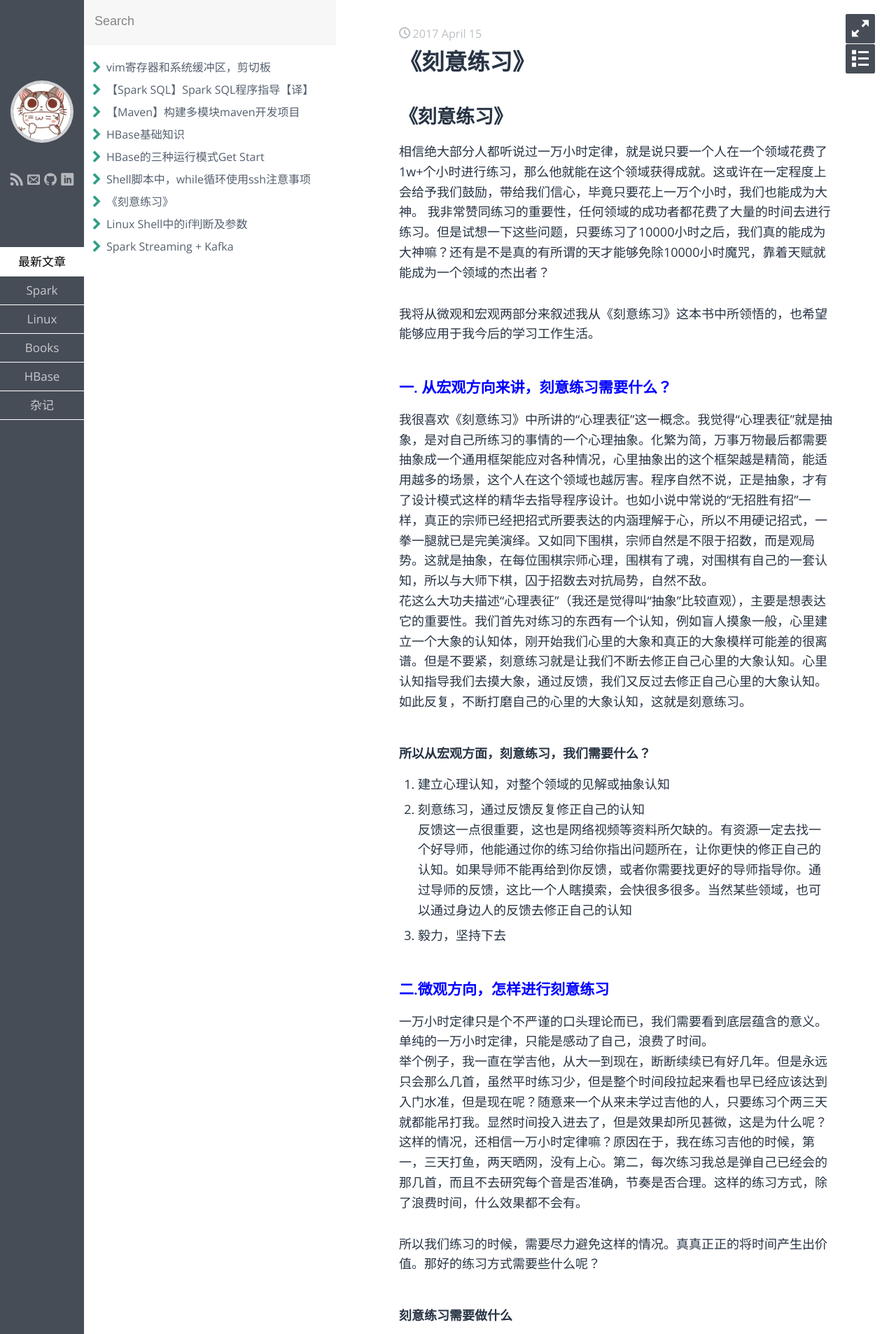
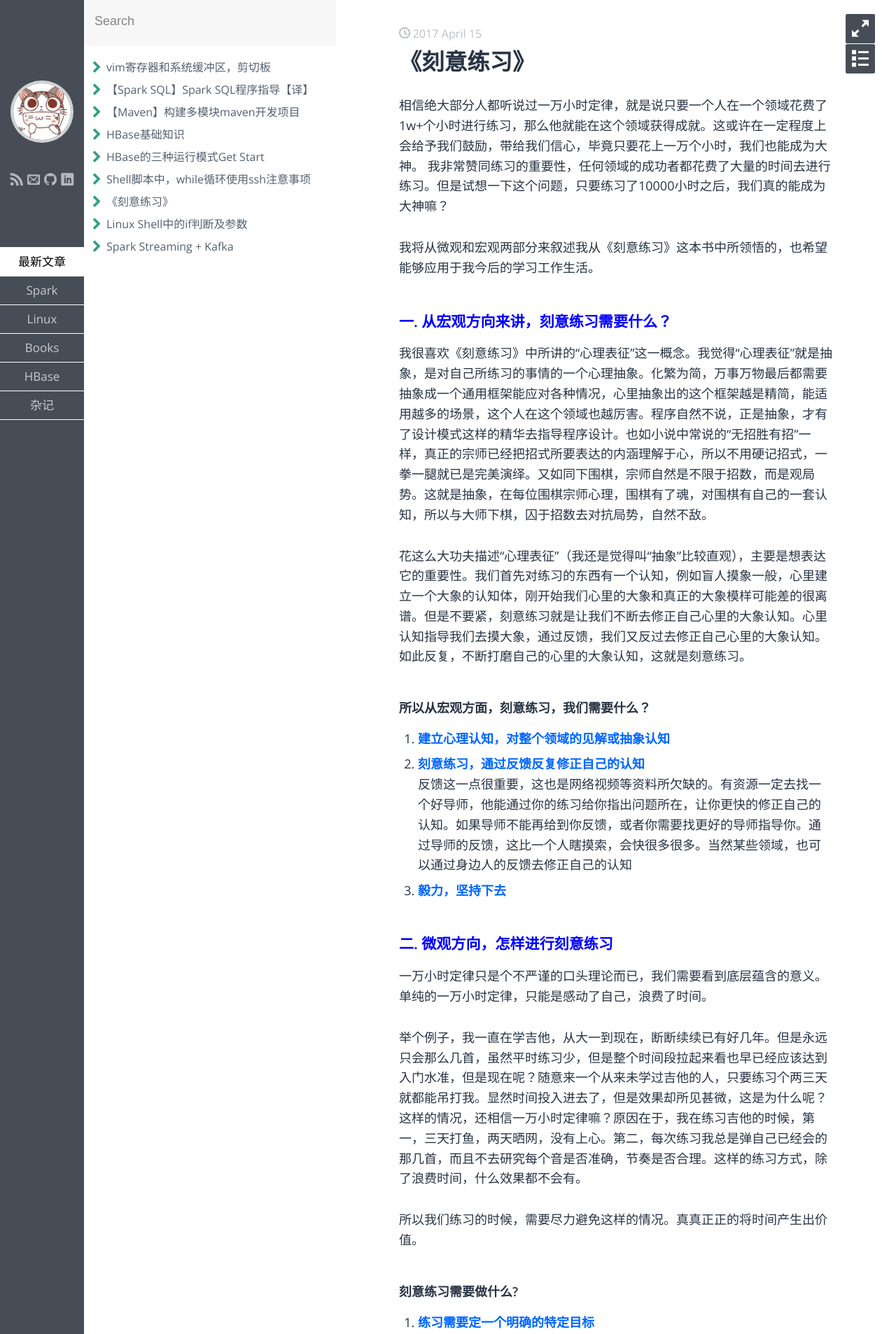
Before and after one commit to HywelZhang/hywelzhang.github.io, a Jekyll site: the page built from _posts/Books/2017-04-15-Books-《刻意练习》.markdown, in a window 1280 px wide. Shown: the top 1906 px of the page at 70% size. Built offline with Jekyll 4.4.1, drawn with Linux system fonts in a browser that asks for light colours; some web fonts are replaced.

Commit message:
《刻意练习》

```diff
--- a/_posts/Books/2017-04-15-Books-《刻意练习》.markdown
+++ b/_posts/Books/2017-04-15-Books-《刻意练习》.markdown
@@ -6,35 +6,38 @@
 date: 星期六, 15. 四月 2017  3:36下午
 categories: "Books"
 ---
-
-## 《刻意练习》
 相信绝大部分人都听说过一万小时定律，就是说只要一个人在一个领域花费了1w+个小时进行练习，那么他就能在这个领域获得成就。这或许在一定程度上会给予我们鼓励，带给我们信心，毕竟只要花上一万个小时，我们也能成为大神。
-我非常赞同练习的重要性，任何领域的成功者都花费了大量的时间去进行练习。但是试想一下这些问题，只要练习了10000小时之后，我们真的能成为大神嘛？还有是不是真的有所谓的天才能够免除10000小时魔咒，靠着天赋就能成为一个领域的杰出者？
+我非常赞同练习的重要性，任何领域的成功者都花费了大量的时间去进行练习。但是试想一下这个问题，只要练习了10000小时之后，我们真的能成为大神嘛？
 
 我将从微观和宏观两部分来叙述我从《刻意练习》这本书中所领悟的，也希望能够应用于我今后的学习工作生活。
 
 ### <font color='blue'>一. 从宏观方向来讲，刻意练习需要什么？</font>
  我很喜欢《刻意练习》中所讲的“心理表征”这一概念。我觉得“心理表征”就是抽象，是对自己所练习的事情的一个心理抽象。化繁为简，万事万物最后都需要抽象成一个通用框架能应对各种情况，心里抽象出的这个框架越是精简，能适用越多的场景，这个人在这个领域也越厉害。程序自然不说，正是抽象，才有了设计模式这样的精华去指导程序设计。也如小说中常说的“无招胜有招”一样，真正的宗师已经把招式所要表达的内涵理解于心，所以不用硬记招式，一拳一腿就已是完美演绎。又如同下围棋，宗师自然是不限于招数，而是观局势。这就是抽象，在每位围棋宗师心理，围棋有了魂，对围棋有自己的一套认知，所以与大师下棋，囚于招数去对抗局势，自然不敌。
+
+
  花这么大功夫描述“心理表征”（我还是觉得叫“抽象”比较直观），主要是想表达它的重要性。我们首先对练习的东西有一个认知，例如盲人摸象一般，心里建立一个大象的认知体，刚开始我们心里的大象和真正的大象模样可能差的很离谱。但是不要紧，刻意练习就是让我们不断去修正自己心里的大象认知。心里认知指导我们去摸大象，通过反馈，我们又反过去修正自己心里的大象认知。如此反复，不断打磨自己的心里的大象认知，这就是刻意练习。
 
 #### 所以从宏观方面，刻意练习，我们需要什么？
-1. 建立心理认知，对整个领域的见解或抽象认知
-2. 刻意练习，通过反馈反复修正自己的认知
+1. **<font color='0066ff'>建立心理认知，对整个领域的见解或抽象认知</font>**
+2. **<font color='0066ff'>刻意练习，通过反馈反复修正自己的认知</font>**
  反馈这一点很重要，这也是网络视频等资料所欠缺的。有资源一定去找一个好导师，他能通过你的练习给你指出问题所在，让你更快的修正自己的认知。如果导师不能再给到你反馈，或者你需要找更好的导师指导你。通过导师的反馈，这比一个人瞎摸索，会快很多很多。当然某些领域，也可以通过身边人的反馈去修正自己的认知
-3. 毅力，坚持下去
+3. **<font color='0066ff'>毅力，坚持下去</font>**
 
-###  <font color='blue'>二.微观方向，怎样进行刻意练习</font>
+###  <font color='blue'>二. 微观方向，怎样进行刻意练习</font>
 
-一万小时定律只是个不严谨的口头理论而已，我们需要看到底层蕴含的意义。单纯的一万小时定律，只能是感动了自己，浪费了时间。
-举个例子，我一直在学吉他，从大一到现在，断断续续已有好几年。但是永远只会那么几首，虽然平时练习少，但是整个时间段拉起来看也早已经应该达到入门水准，但是现在呢？随意来一个从来未学过吉他的人，只要练习个两三天就都能吊打我。显然时间投入进去了，但是效果却所见甚微，这是为什么呢？这样的情况，还相信一万小时定律嘛？原因在于，我在练习吉他的时候，第一，三天打鱼，两天晒网，没有上心。第二，每次练习我总是弹自己已经会的那几首，而且不去研究每个音是否准确，节奏是否合理。这样的练习方式，除了浪费时间，什么效果都不会有。
+ 一万小时定律只是个不严谨的口头理论而已，我们需要看到底层蕴含的意义。单纯的一万小时定律，只能是感动了自己，浪费了时间。
 
-所以我们练习的时候，需要尽力避免这样的情况。真真正正的将时间产生出价值。那好的练习方式需要些什么呢？
-#### 刻意练习需要做什么
-1. 练习需要定一个明确的特定目标
+ 举个例子，我一直在学吉他，从大一到现在，断断续续已有好几年。但是永远只会那么几首，虽然平时练习少，但是整个时间段拉起来看也早已经应该达到入门水准，但是现在呢？随意来一个从来未学过吉他的人，只要练习个两三天就都能吊打我。显然时间投入进去了，但是效果却所见甚微，这是为什么呢？这样的情况，还相信一万小时定律嘛？原因在于，我在练习吉他的时候，第一，三天打鱼，两天晒网，没有上心。第二，每次练习我总是弹自己已经会的那几首，而且不去研究每个音是否准确，节奏是否合理。这样的练习方式，除了浪费时间，什么效果都不会有。
+
+ 所以我们练习的时候，需要尽力避免这样的情况。真真正正的将时间产生出价值。
+
+#### 刻意练习需要做什么?
+
+1.  **<font color='0066ff'>练习需要定一个明确的特定目标</font>**
  例如我在练习吉他时，连续三遍弹奏，不能出现音调错误这样。带着明确的目标去引导练习
-2. 练习时保持专注
+2.  **<font color='0066ff'>练习时保持专注</font>**
  想取得进步，那么必须把所有精力专注到当前的练习上来。不要练习的时候三心二意，想着晚上吃什么，这样弹的曲子都会是饿的。
-3. 练习时包含反馈
+3.  **<font color='0066ff'>练习时包含反馈</font>**
  正如我之前练习吉他那样，瞎练。弹完也不知道对错，这样的练习一点作用都没有。有效的练习必须包含反馈，我当前的练习是错还是对，哪里需要修改？用反馈来辨别自己的不足，并克服。这一点不仅仅是弹吉他，稍一发散，便会发现生活中处处都需要这样的反馈，而我们平时却忽略了。再举一个例子，练习英语听力的时候，切勿贪多，好的练习方式是应该抓住一个资料反复听，听完一遍立马给自己反馈，哪个单词没有听懂，是什么原因造成的，再次听的时候去修正自己的认知。如果听不懂也没有反馈刻意去修正自己，就算听再多的资料也是白搭，一样听不懂。说了这么多，只是想说反馈真的很重要！！！英语听力，口语，编码，音乐等等，想提升自己，这一步万万缺不得。
-4. 走出舒适区
+4.  **<font color='0066ff'>走出舒适区</font>**
  在自己练习的时候，感觉很爽，很轻松。那么就该想想是不是这些东西都是自己已经会的了？如果时刻都在练习已经会的东西，如同工作一样，天天所做的事情都一模一样，那么怎么会有提升呢？只做自己已经会的，想是肯定会很容易也很舒服，但是我想是得不到提升的。练习就是不断挑战自己舒适区的一个过程，当自己习惯了这个难度的挑战，那么就该给自己加点难度，不要让自己待在舒适区。
```
